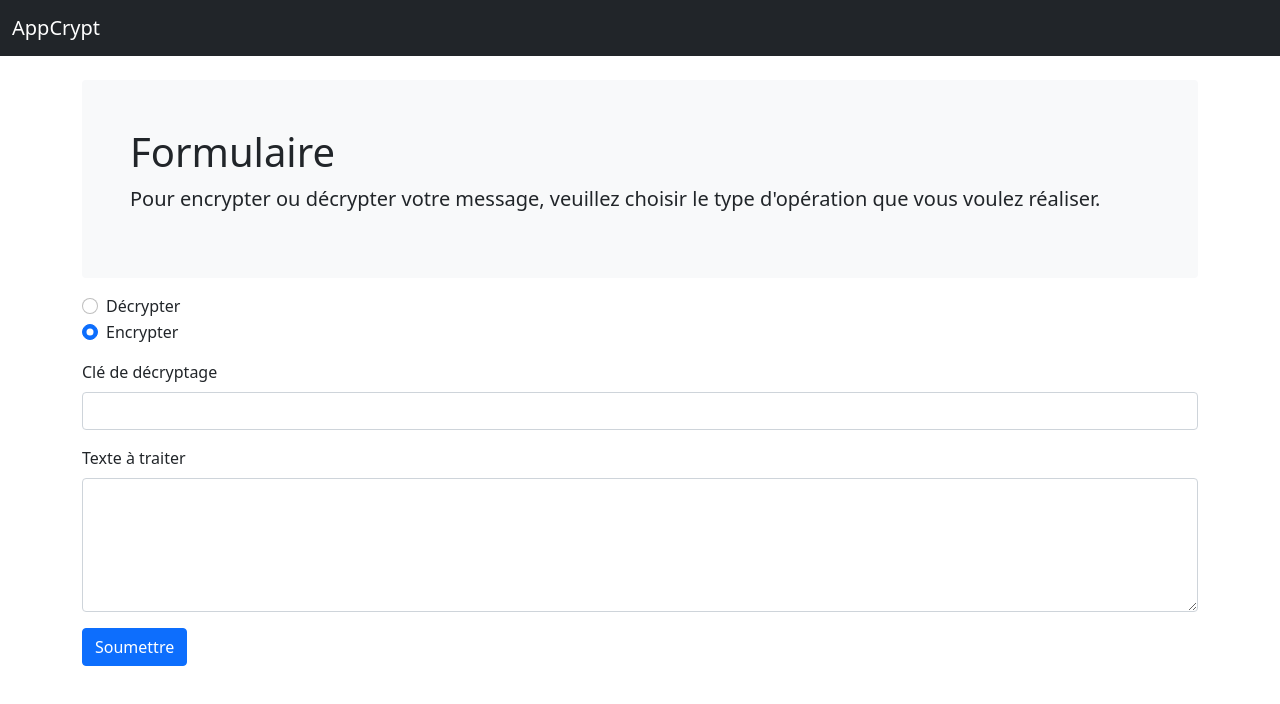
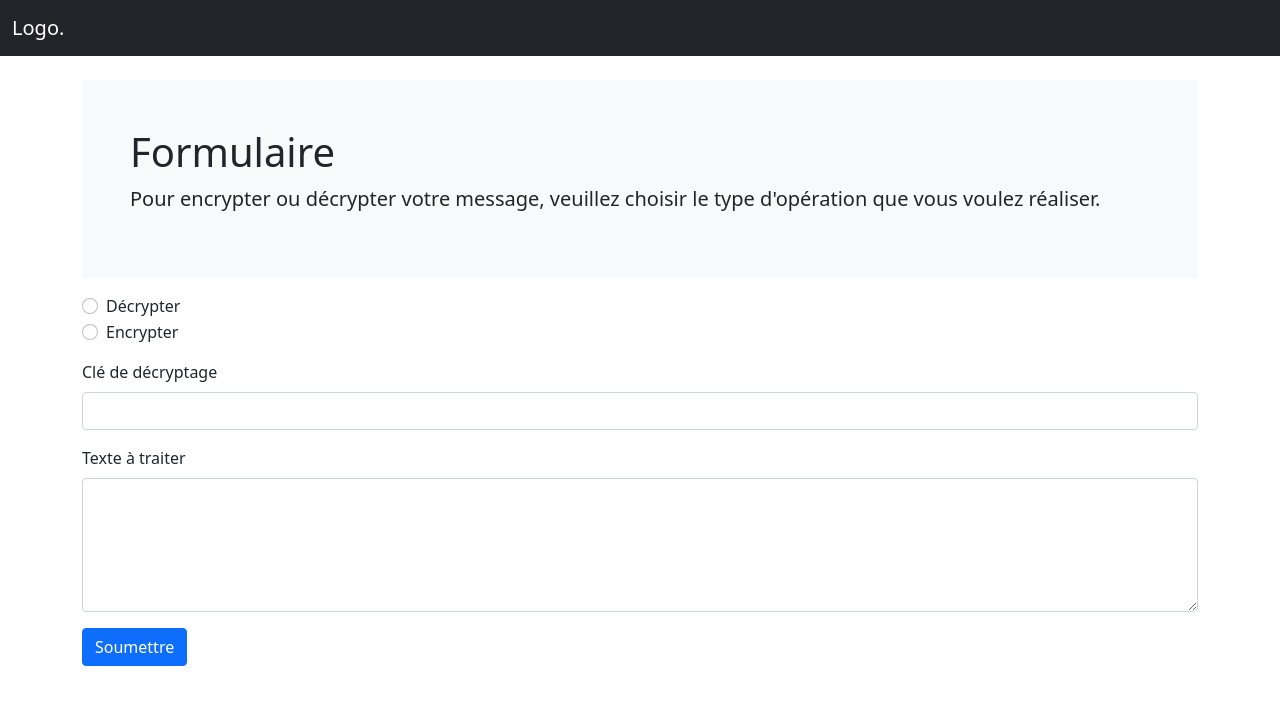
Before and after one commit to messanAfangbom/AppCrypt, an Angular app: page / in a window 1280 px wide. Shown: the top 704 px of the page. Built offline with nearby package versions, Linux system fonts and the light colour scheme.

Commit message:
Add reactive form to encrypt/decrypt

```diff
--- a/src/app/app.module.ts
+++ b/src/app/app.module.ts
@@ -4,6 +4,7 @@ import { BrowserModule } from '@angular/platform-browser';
 import { AppRoutingModule } from './app-routing.module';
 import { AppComponent } from './app.component';
 import { MessageFormComponent } from './message-form/message-form.component';
+import {ReactiveFormsModule} from "@angular/forms";
 
 @NgModule({
   declarations: [
@@ -12,7 +13,8 @@ import { MessageFormComponent } from './message-form/message-form.component';
   ],
   imports: [
     BrowserModule,
-    AppRoutingModule
+    AppRoutingModule,
+    ReactiveFormsModule
   ],
   providers: [],
   bootstrap: [AppComponent]
--- a/src/app/message-form/message-form.component.html
+++ b/src/app/message-form/message-form.component.html
@@ -1,6 +1,6 @@
 <nav class="navbar navbar-expand-md navbar-dark bg-dark mb-4">
     <div class="container-fluid">
-        <a class="navbar-brand" href="#">AppCrypt</a>
+        <a class="navbar-brand" href="#">Logo.</a>
         <button class="navbar-toggler" type="button" data-bs-toggle="collapse" data-bs-target="#navbarCollapse"
             aria-controls="navbarCollapse" aria-expanded="false" aria-label="Toggle navigation">
             <span class="navbar-toggler-icon"></span>
@@ -28,28 +28,26 @@
     </div>
 </main>
 
+<form [formGroup]="messageForm" (submit)="action()">
   <div class="container mt-3">
     <div class="form-check">
-    <input class="form-check-input" type="radio" name="flexRadioDefault" id="flexRadioDefault1">
-    <label class="form-check-label" for="flexRadioDefault1">
-      Décrypter
-    </label>
+      <label class="form-check-label" controlName="decrypt">Décrypter</label>
+      <input class="form-check-input" type="radio" formControlName="decrypt" name="decrypt" id="decrypt">
     </div>
     <div class="form-check">
-    <input class="form-check-input" type="radio" name="flexRadioDefault" id="flexRadioDefault2" checked>
-    <label class="form-check-label" for="flexRadioDefault2">
-      Encrypter
-    </label>
+      <label class="form-check-label" controlName="encrypt">Encrypter</label>
+      <input class="form-check-input" type="radio" formControlName="encrypt" name="encrypt" id="encrypt">
     </div>
       <div class="my-3">
           <label for="key" class="form-label">Clé de décryptage</label>
-        <input type="text" class="form-control" id="key" name="key">
+          <input type="text" class="form-control" id="key" name="key" formControlName="key">
       </div>
       <div class="my-3">
           <label for="message" class="form-label">Texte à traiter</label>
-        <textarea class="form-control" id="message" name="message" rows="5"></textarea>
+          <textarea class="form-control" id="message" name="message" rows="5" formControlName="message"></textarea>
       </div>
       <div>
           <button class="btn btn-primary" type="submit">Soumettre</button>
       </div>
   </div>
+</form>
--- a/src/app/message-form/message-form.component.ts
+++ b/src/app/message-form/message-form.component.ts
@@ -1,4 +1,5 @@
 import { Component, OnInit } from '@angular/core';
+import { FormBuilder, FormGroup } from '@angular/forms';
 
 @Component({
   selector: 'app-message-form',
@@ -7,9 +8,34 @@ import { Component, OnInit } from '@angular/core';
 })
 export class MessageFormComponent implements OnInit {
 
-  constructor() { }
+  cryptAction;
+  decrypt: boolean = false;
+  encrypt: boolean = false;
+  key: string;
+  message: string;
+  messageForm: FormGroup;
+
+  constructor(private fb: FormBuilder) { }
 
   ngOnInit(): void {
+    this.messageForm = this.fb.group({
+      cryptAction: this.cryptAction,
+      decrypt: this.decrypt,
+      encrypt: this.encrypt,
+      key: this.key,
+      message: this.message,
+    })
   }
 
+  action() {
+    console.log(this.messageForm.getRawValue());
+  }
+
+  decryptAction() {
+    console.log('decrypter');
+  }
+
+  encryptAction() {
+    console.log('encrypter');
+  }
 }
```
Also changed, not shown: tsconfig.json (+5 -4 lines). Lines whose indentation alone changed are shown as unchanged.
